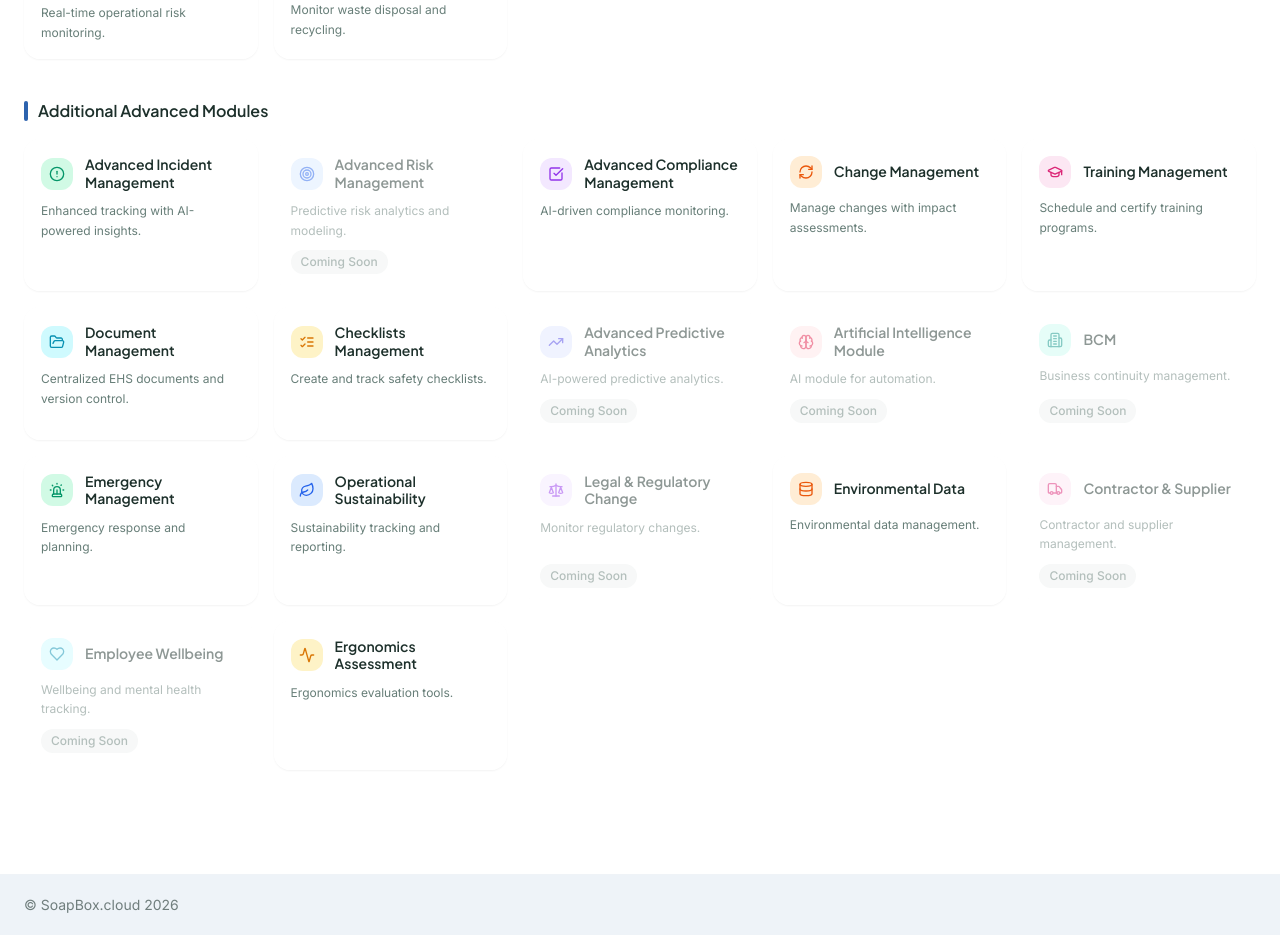
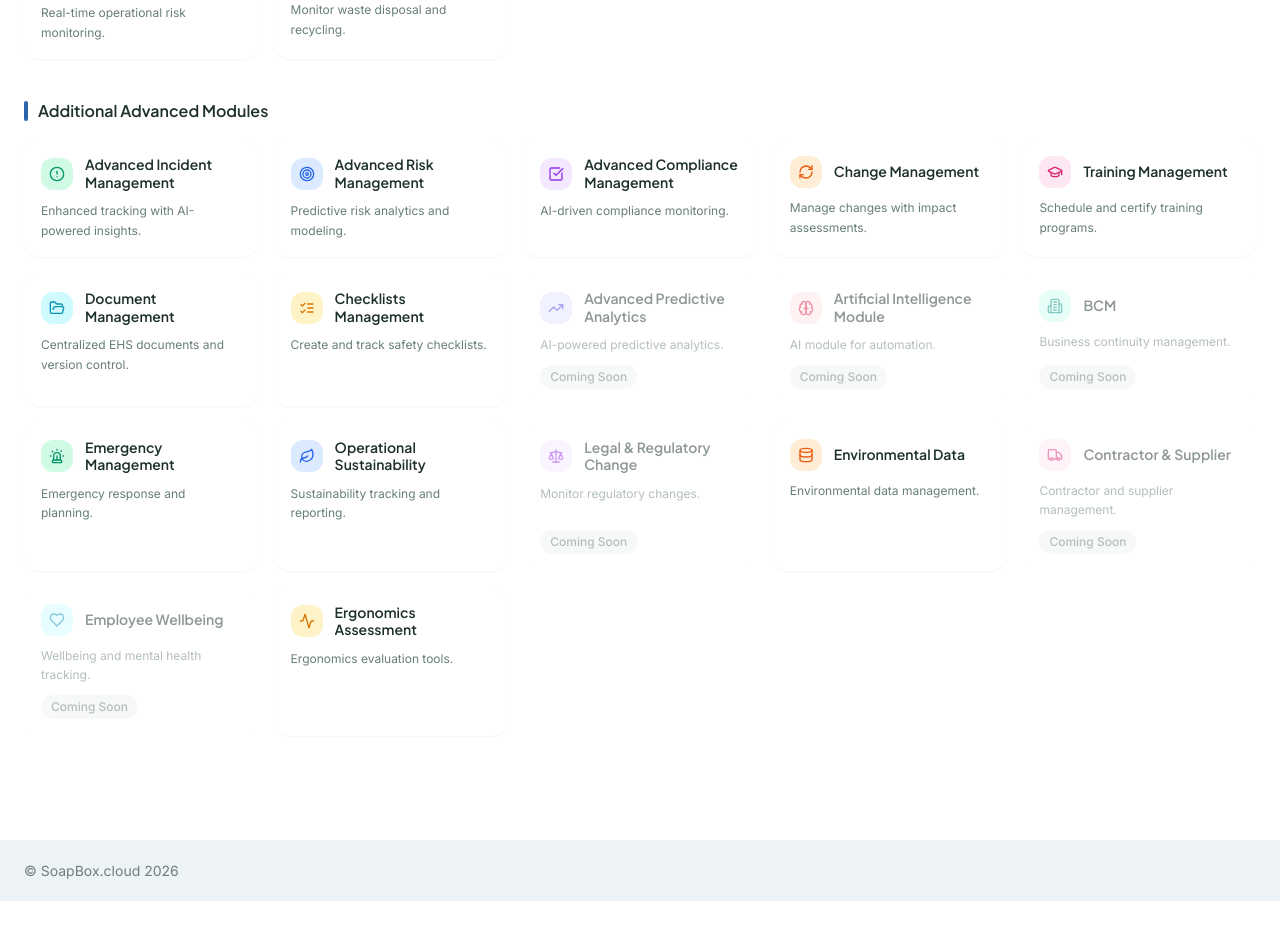
Before and after one commit to SoapBox-Software/soapbox-gateway-landing-page, a React (Vite) app: page /dashboard in a window 1280 px wide. Shown: the part 1320-2255 px from the top of the page. After the commit the page ends 2221 px from the top, so only its background shows below. Built offline with nearby package versions, Linux system fonts and the light colour scheme; the HTML template or start-up script is replaced by a standard one.

Commit message:
Changes
Co-authored-by: soapbox-cloud <243727714+soapbox-cloud@users.noreply.github.com>

```diff
--- a/src/data/systemModules.ts
+++ b/src/data/systemModules.ts
@@ -61,7 +61,7 @@ export const systemModules: Record<SystemType, SystemSection[]> = {
       title: "Additional Advanced Modules",
       modules: [
         { title: "Advanced Incident Management", description: "Enhanced tracking with AI-powered insights.", icon: AlertCircle, url: "https://id-preview--2f43c967-63f4-4f14-aeac-480abd1772e6.lovable.app/" },
-        { title: "Advanced Risk Management", description: "Predictive risk analytics and modeling.", icon: Target, comingSoon: true },
+        { title: "Advanced Risk Management", description: "Predictive risk analytics and modeling.", icon: Target, url: "https://id-preview--aa830949-055e-4a47-95e6-9efe15c69314.lovable.app/" },
         { title: "Advanced Compliance Management", description: "AI-driven compliance monitoring.", icon: CheckSquare, url: "https://id-preview--e11d99d6-e27e-48b4-8bb7-8e9800781e1d.lovable.app/" },
         { title: "Change Management", description: "Manage changes with impact assessments.", url: "https://id-preview--736491cb-a76c-4cd6-94fc-085c7c60cfe5.lovable.app/", icon: RefreshCw },
         { title: "Training Management", description: "Schedule and certify training programs.", url: "https://id-preview--63ac40ad-200e-4d94-8c37-124cfbdd6334.lovable.app/", icon: GraduationCap },
```
